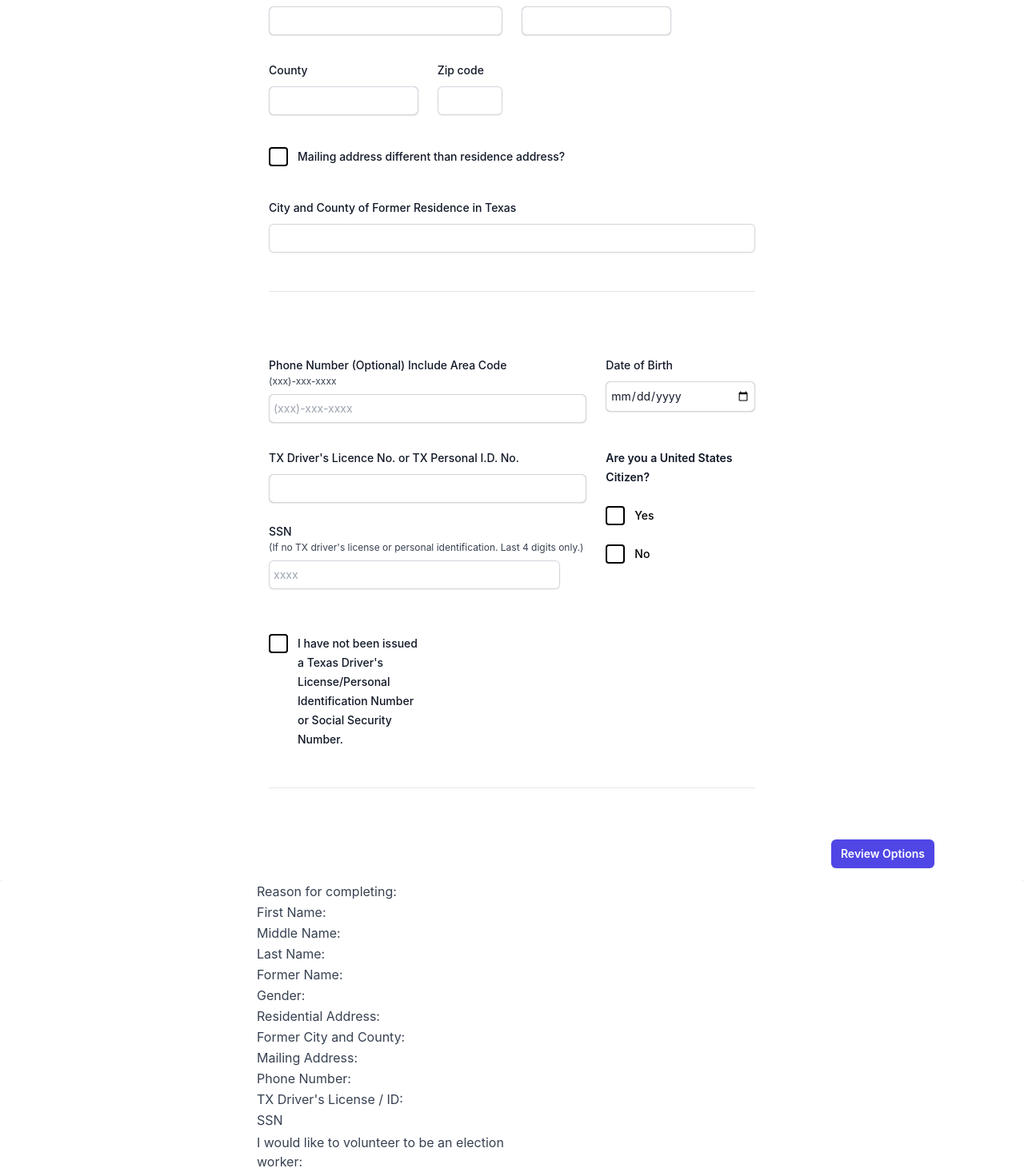
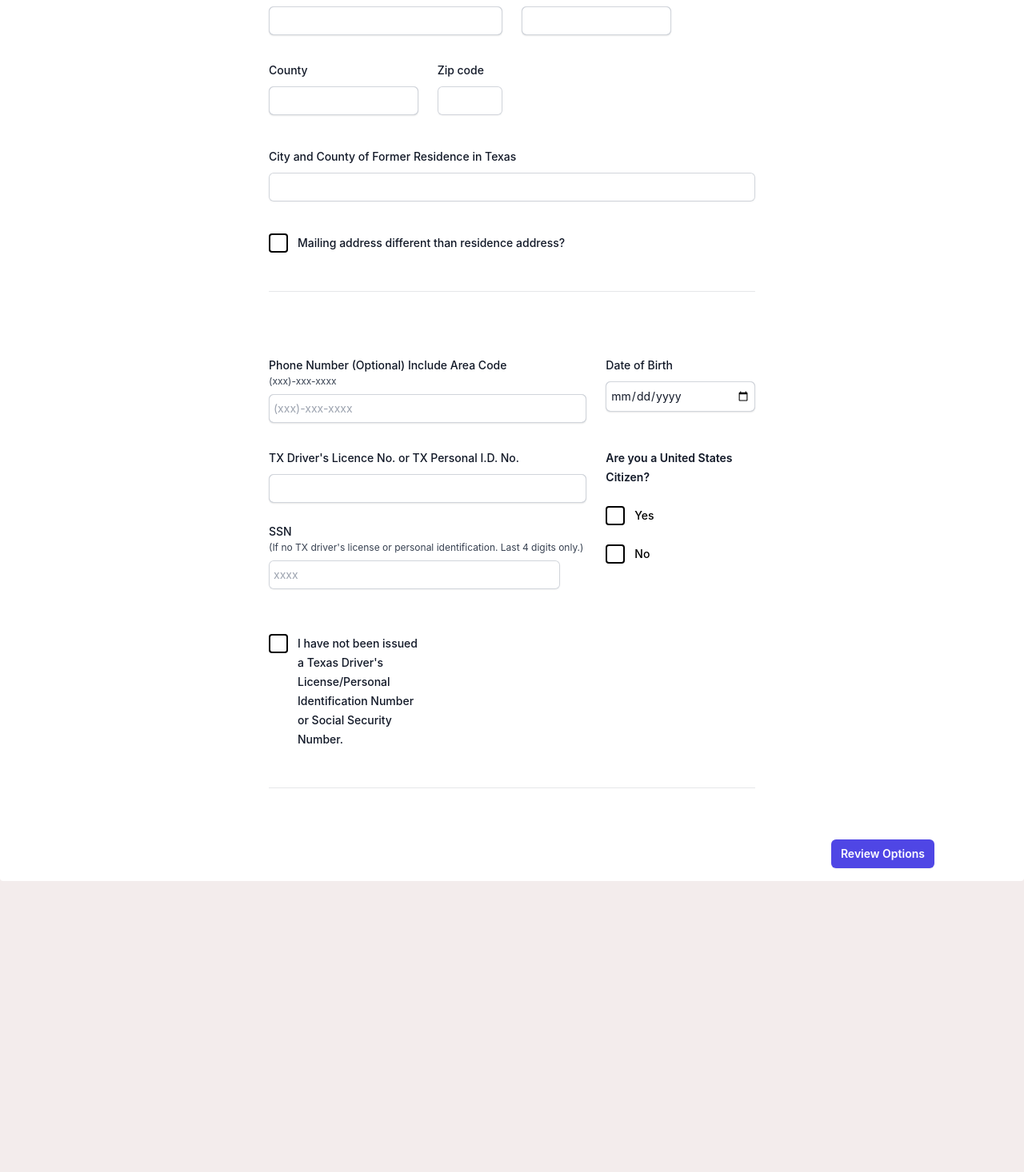
Before and after one commit to racosta323/Reg2VoteTX, a React (Vite) app in the folder client/: page / in a window 1280 px wide. Shown: the part 1450-2916 px from the top of the page at 80% size. After the commit the page ends 2552 px from the top, so only its background shows below. Built offline with nearby package versions, Linux system fonts and the light colour scheme.

Commit message:
adds values to input tags in mailing section; updates conditional so that changes persist when user clicks review options

```diff
--- a/client/src/App.jsx
+++ b/client/src/App.jsx
@@ -10,6 +10,9 @@ function App() {
 
   const [formData, setFormData] = useState(dataKeys)
   const [click, setClick] = useState(false)
+
+  const [isChecked, setIsChecked] = useState(false)
+
 
 
   return (
@@ -29,9 +32,9 @@ function App() {
 
         </div>
       </header>
-      <Form formData={formData} setFormData={setFormData} setClick={setClick} click={click}/>
-      <Confirmation formData={formData}/>
-      {/* {click ? <Confirmation formData={formData} /> : <Form formData={formData} setFormData={setFormData} setClick={setClick} click={click} />} */}
+      {/* <Form formData={formData} setFormData={setFormData} setClick={setClick} click={click}/>
+      <Confirmation formData={formData}/> */}
+      {click ? <Confirmation formData={formData} click={click} setClick={setClick} isChecked={isChecked} setIsChecked = {setIsChecked}/> : <Form formData={formData} setFormData={setFormData} setClick={setClick} click={click} isChecked={isChecked} setIsChecked = {setIsChecked}/>}
     </div>
   )
 }
--- a/client/src/Confirmation.jsx
+++ b/client/src/Confirmation.jsx
@@ -1,35 +1,49 @@
-function Confirmation({ formData }) {
+function Confirmation({ formData, click, setClick, isChecked, setIsChecked }) {
 
-    function reason(data){
-        if (data == '1'){
+    function reason(data) {
+        if (data == '1') {
             return 'New Application'
         }
-        if (data == '2'){
+        if (data == '2') {
             return 'Change of Address, Name, or Other Information'
         }
-        if (data == '3'){
+        if (data == '3') {
             return 'Request for a replacement card'
         }
     }
 
-    function txdl(data){
-        if (data == 'no'){
+    function txdl(data) {
+        if (data == 'no') {
             return "I have not been issued a TX Driver's License, Personal Identification Number, or Social Security Number"
         }
     }
 
+    function election(data) {
+        if (data == 'yes') {
+            return "I would like to volunteer to be an election worker"
+        }
+    }
+
+    function handleClick(){
+        setClick(!click)
+        if (formData.street_address_2){
+            setIsChecked(!isChecked)
+        }
+    }
+
     return (
-        <div className="max-w-4xl md:max-w-7xl w-full bg-white md:flex flex">
-
+        <div className="max-w-4xl md:max-w-7xl w-full bg-white md:flex flex flex-col">
             <div className="md:mx-auto w-1/2">
+                <h1 className="text-gray-700 pb-10 font-bold">REVIEW OPTIONS</h1>
                 <table className="table-auto">
-                    <tbody >
-                        <tr>
-                            <td className="text-gray-700 pr-20 w-1/2">Reason for completing: </td>
+                    <tbody>
+                        <tr className="border-b-4">
+                            <td className="text-gray-700 w-1/2">Reason for completing: </td>
                             <td className="text-gray-700 pl-20">{reason(formData.why)} </td>
                         </tr>
+
                         <tr>
-                            <td className="text-gray-700">First Name: </td>
+                            <td className="text-gray-700 pt-4">First Name: </td>
                             <td className="text-gray-700 pl-20">{formData.first_name} </td>
                         </tr>
                         <tr>
@@ -44,12 +58,12 @@ function Confirmation({ formData }) {
                             <td className="text-gray-700">Former Name: </td>
                             <td className="text-gray-700 pl-20">{formData.former_name} </td>
                         </tr>
-                        <tr>
+                        <tr className="border-b-4">
                             <td className="text-gray-700">Gender: </td>
                             <td className="text-gray-700 pl-20">{formData.gender.charAt(0).toUpperCase() + formData.gender.substr(1).toLowerCase()} </td>
                         </tr>
                         <tr>
-                            <td className="text-gray-700">Residential Address: </td>
+                            <td className="text-gray-700 pt-4">Residential Address: </td>
                             <td className="text-gray-700 pl-20">{formData.street_address} {formData.city} {formData.county} {formData.zip_code} </td>
                         </tr>
                         <tr>
@@ -60,67 +74,39 @@ function Confirmation({ formData }) {
                             <td className="text-gray-700">Mailing Address: </td>
                             <td className="text-gray-700 pl-20">{formData.street_address_2} {formData.city_2} {formData.state} {formData.zip_code_2} </td>
                         </tr>
-                        <tr>
-                            <td className="text-gray-700">Phone Number: </td>
+                        <tr className="border-b-4">
+                            <td className="text-gray-700 ">Phone Number: </td>
                             <td className="text-gray-700 pl-20">{formData.phone} </td>
                         </tr>
                         <tr>
-                            <td className="text-gray-700">TX Driver's License / ID: </td>
-                            <td className="text-gray-700 pl-20">{formData.license} </td>
+                            <td className="text-gray-700 pt-4">TX Driver's License / ID: </td>
+                            <td className="text-gray-700 pl-20 pt-4">{formData.license} </td>
                         </tr>
                         <tr>
-                            <td className="text-gray-700">SSN</td>
+                            <td className="text-gray-700">SSN:</td>
                             <td className="text-gray-700 pl-20">{formData.ssn} </td>
                         </tr>
                         <tr>
+                            <td className="text-gray-700"></td>
                             <td className="text-gray-700">{txdl(formData.no_id)}</td>
                         </tr>
                         <tr>
-                            <td className="text-gray-700">I would like to volunteer to be an election worker: </td>
-                            <td className="text-gray-700 pl-20">{formData.election_worker} </td>
+                            <td className="text-gray-700"></td>
+                            <td className="text-gray-700 py-5">{election(formData.election_worker)}</td>
 
                         </tr>
                     </tbody>
                 </table>
+                <div className='pr-24 pb-24 flex gap-3 justify-end items-center'>
+                    <div className="mt-6 items-center">
+                        <button type="button" className="rounded-md bg-indigo-600 px-3 py-2 text-sm font-semibold text-white shadow-sm hover:bg-indigo-500 focus-visible:outline focus-visible:outline-2 focus-visible:outline-offset-2 focus-visible:outline-indigo-600" onClick={() => setClick(!click)}>Edit</button>
+                    </div>
+                    <div className="mt-6 flex items-center justify-end">
+                        <button type="submit" className="rounded-md bg-indigo-600 px-3 py-2 text-sm font-semibold text-white shadow-sm hover:bg-indigo-500 focus-visible:outline focus-visible:outline-2 focus-visible:outline-offset-2 focus-visible:outline-indigo-600">Submit</button>
+                    </div>
+                </div>
             </div>
-
         </div>
-        // <div className="w-full max-w-4xl bg-white shadow-md md:max-w-7xl md:flex rounded flex flex-col justify-center items-center">
-        //     <div className='flex-initial w-1/2 py-10'>
-        //         <p className="text-gray-700">Reason for completing: {formData.why}</p>
-        //         <br />
-        //         <p className="text-gray-700">First Name: {formData.first_name}</p>
-        //         <p className="text-gray-700">Middle Name: {formData.middle_name}</p>
-        //         <p className="text-gray-700">Last Name: {formData.last_name}</p>
-        //         <p className="text-gray-700">Former Name: {formData.former_name}</p>
-        //         <br />
-        //         <p className="text-gray-700">Gender: {formData.gender}</p>
-        //         <p className="text-gray-700">Residential Address: {formData.street_address}, {formData.city} {formData.county} {formData.zip_code}</p>
-        //         <p className="text-gray-700">Former City and County: {formData.former_res}</p>
-        //         <br />
-        //         <p className="text-gray-700">Mailing Address: {formData.street_address_2} {formData.city_2} {formData.state} {formData.zip_code_2}</p>
-        //         <p className="text-gray-700">Residential Address: {formData.street_address}, {formData.city} {formData.county} {formData.zip_code}</p>
-        //         <p className="text-gray-700">Former City and County: {formData.former_res}</p>
-        //         <br />
-        //         <p className="text-gray-700">Date of Birth: {formData.birth_month} {formData.birth_day} {formData.birth_year}</p>
-        //         <p className="text-gray-700">Phone Number: {formData.phone}</p>
-        //         <p className="text-gray-700">TX Driver's License / ID: {formData.license}</p>
-        //         <p className="text-gray-700">SSN: {formData.ssn}</p>
-        //         <p className="text-gray-700">I have not been issued a TX Driver's License, Personal Identification Number, or Social Security Number: {formData.no_id}</p>
-        //         <br />
-        //         <p className="text-gray-700">I would like to volunteer to be an election worker: {formData.election_worker}</p>
-
-        //         <div className='pr-24 flex gap-3 justify-end items-center'>
-        //             <div className="mt-6 items-center">
-        //                 <button type="button" className="rounded-md bg-indigo-600 px-3 py-2 text-sm font-semibold text-white shadow-sm hover:bg-indigo-500 focus-visible:outline focus-visible:outline-2 focus-visible:outline-offset-2 focus-visible:outline-indigo-600">Edit</button>
-        //             </div>
-        //             <div className="mt-6 flex items-center justify-end">
-        //                 <button type="submit" className="rounded-md bg-indigo-600 px-3 py-2 text-sm font-semibold text-white shadow-sm hover:bg-indigo-500 focus-visible:outline focus-visible:outline-2 focus-visible:outline-offset-2 focus-visible:outline-indigo-600">Submit</button>
-        //             </div>
-        //         </div>
-        //     </div>
-
-        // </div>
     )
 }
 
--- a/client/src/Form/Address.jsx
+++ b/client/src/Form/Address.jsx
@@ -52,12 +52,18 @@ function Address({ formData, handleChange, handleCheckboxChange, isChecked }) {
 
                     </div>
 
-                    {/* add conditionals here */}
+                    <div className="sm:col-span-1 mt-10">
+                        <label htmlFor="former_res" className="block text-sm font-medium leading-6 text-gray-900">City and County of Former Residence in Texas</label>
+                        <div className="mt-2">
+                            <input id="former_res" name="former_res" type="text" autoComplete="given_name" className="block w-full rounded-md border-0 p-1.5 text-gray-900 shadow-sm ring-1 ring-inset ring-gray-300 placeholder:text-gray-400 focus:ring-2 focus:ring-inset focus:ring-indigo-600 sm:text-sm sm:leading-6 bg-transparent" onChange={handleChange} />
+                        </div>
+                    </div>
+
                     <fieldset className='mt-4'>
                         <div className="mt-6 space-y-6">
                             <div className="relative flex gap-x-3">
                                 <div className="flex h-6 items-center">
-                                    <input id="mailing" name="mailing" type="checkbox" checked={isChecked} className="custom-checkbox" onChange={handleCheckboxChange} />
+                                    <input id="mailing" name="mailing" type="checkbox" checked = {isChecked || formData.street_address_2} className="custom-checkbox" onChange={handleCheckboxChange} />
                                 </div>
                                 <div className="text-sm leading-6">
                                     <label htmlFor="mailing" className="font-medium text-gray-900 cursor-pointer">
@@ -68,13 +74,6 @@ function Address({ formData, handleChange, handleCheckboxChange, isChecked }) {
                         </div>
                     </fieldset>
 
-                    <div className="sm:col-span-1 mt-10">
-                        <label htmlFor="former_res" className="block text-sm font-medium leading-6 text-gray-900">City and County of Former Residence in Texas</label>
-                        <div className="mt-2">
-                            <input id="former_res" name="former_res" type="text" autoComplete="given_name" className="block w-full rounded-md border-0 p-1.5 text-gray-900 shadow-sm ring-1 ring-inset ring-gray-300 placeholder:text-gray-400 focus:ring-2 focus:ring-inset focus:ring-indigo-600 sm:text-sm sm:leading-6 bg-transparent" onChange={handleChange} />
-                        </div>
-                    </div>
-
                 </div>
 
             </div>
--- a/client/src/Form/Form.jsx
+++ b/client/src/Form/Form.jsx
@@ -3,15 +3,14 @@ import Address from "./Address"
 import Personal from "./Personal"
 import Purpose from "./Purpose"
 import Mailing from "./Mailing"
-import Confirmation from "../Confirmation"
+
 import { useState } from 'react'
 import dataKeys from "./dataKeys"
 
-function Form({ formData, setFormData, setClick, click }) {
+function Form({ formData, setFormData, setClick, click, isChecked, setIsChecked }) {
 
     // const [formData, setFormData] = useState(dataKeys)
     // const [url, setUrl] = useState('')
-    const [isChecked, setIsChecked] = useState(false)
     const [selectedCheckbox, setSelectedCheckbox] = useState(null)
     const [genderCheckbox, setGenderCheckbox] = useState({
         male: false,
@@ -141,9 +140,7 @@ function Form({ formData, setFormData, setClick, click }) {
         }
     }
 
-    function handleClick(){
-        setClick(!click)
-    }
+
 
 
     const handleSubmit = async (e) => {
@@ -213,7 +210,7 @@ function Form({ formData, setFormData, setClick, click }) {
                 <Personal formData={formData} handleChange={handleInputChange} checkboxHandler={checkboxHandler} isCitizenDisabled={isCitizenDisabled} />
                 <div className='pr-24'>
                     <div className="mt-6 flex items-center justify-end gap-x-6">
-                        <button type="button" className="rounded-md bg-indigo-600 px-3 py-2 text-sm font-semibold text-white shadow-sm hover:bg-indigo-500 focus-visible:outline focus-visible:outline-2 focus-visible:outline-offset-2 focus-visible:outline-indigo-600" onClick={handleClick}>Review Options</button>
+                        <button type="button" className="rounded-md bg-indigo-600 px-3 py-2 text-sm font-semibold text-white shadow-sm hover:bg-indigo-500 focus-visible:outline focus-visible:outline-2 focus-visible:outline-offset-2 focus-visible:outline-indigo-600" onClick={()=>setClick(!click)}>Review Options</button>
                     </div>
                 </div>
 
--- a/client/src/Form/Mailing.jsx
+++ b/client/src/Form/Mailing.jsx
@@ -1,4 +1,4 @@
-function Mailing({ htmlFormData, handleChange }) {
+function Mailing({ htmlFormData, handleChange, formData }) {
     return (
         <div className='p-4 space-y-12'>
             <div className='border-b border-gray-900/10 pb-12 w-1/2 flex space-x-20 mx-auto'>
@@ -15,7 +15,7 @@ function Mailing({ htmlFormData, handleChange }) {
                             </p>
                             <div className='mt-2'>
                                 <div className="flex rounded-md shadow-sm ring-1 ring-inset ring-gray-300 focus-within:ring-2 focus-within:ring-inset focus-within:ring-indigo-600 sm:max-w-md">
-                                    <input type="text" name="street_address_2" id="street_address_2" autoComplete="street_address_2" className="block w-full rounded-md border-0 bg-transparent p-1.5 text-gray-900 shadow-sm ring-1 ring-inset ring-gray-300 placeholder:text-gray-400 focus:ring-2 focus:ring-inset focus:ring-indigo-600 sm:text-sm sm:leading-6" onChange={handleChange} />
+                                    <input type="text" name="street_address_2" id="street_address_2" autoComplete="street_address_2" className="block w-full rounded-md border-0 bg-transparent p-1.5 text-gray-900 shadow-sm ring-1 ring-inset ring-gray-300 placeholder:text-gray-400 focus:ring-2 focus:ring-inset focus:ring-indigo-600 sm:text-sm sm:leading-6" onChange={handleChange} value={formData.street_address_2}/>
                                 </div>
                             </div>
                         </div>
@@ -26,7 +26,7 @@ function Mailing({ htmlFormData, handleChange }) {
                             </label>
                             <div className='mt-2'>
                                 <div className="flex rounded-md shadow-sm ring-1 ring-inset ring-gray-300 focus-within:ring-2 focus-within:ring-inset focus-within:ring-indigo-600 sm:max-w-md">
-                                    <input type="text" name="city_2" id="city_2" autoComplete="city_2" className="block w-full rounded-md border-0 bg-transparent p-1.5 text-gray-900 shadow-sm ring-1 ring-inset ring-gray-300 placeholder:text-gray-400 focus:ring-2 focus:ring-inset focus:ring-indigo-600 sm:text-sm sm:leading-6" onChange={handleChange} />
+                                    <input type="text" name="city_2" id="city_2" autoComplete="city_2" className="block w-full rounded-md border-0 bg-transparent p-1.5 text-gray-900 shadow-sm ring-1 ring-inset ring-gray-300 placeholder:text-gray-400 focus:ring-2 focus:ring-inset focus:ring-indigo-600 sm:text-sm sm:leading-6" onChange={handleChange} value={formData.city_2}/>
                                 </div>
                             </div>
                         </div>
@@ -37,7 +37,7 @@ function Mailing({ htmlFormData, handleChange }) {
                             </label>
                             <div className='mt-2'>
                                 <div className="flex rounded-md shadow-sm ring-1 ring-inset ring-gray-300 focus-within:ring-2 focus-within:ring-inset focus-within:ring-indigo-600 sm:max-w-md">
-                                    <input type="text" name="state" id="state" autoComplete="state" className="block w-full rounded-md border-0 bg-transparent p-1.5 text-gray-900 shadow-sm ring-1 ring-inset ring-gray-300 placeholder:text-gray-400 focus:ring-2 focus:ring-inset focus:ring-indigo-600 sm:text-sm sm:leading-6" onChange={handleChange} />
+                                    <input type="text" name="state" id="state" autoComplete="state" className="block w-full rounded-md border-0 bg-transparent p-1.5 text-gray-900 shadow-sm ring-1 ring-inset ring-gray-300 placeholder:text-gray-400 focus:ring-2 focus:ring-inset focus:ring-indigo-600 sm:text-sm sm:leading-6" onChange={handleChange} value={formData.state}/>
                                 </div>
                             </div>
                         </div>
@@ -45,7 +45,7 @@ function Mailing({ htmlFormData, handleChange }) {
                         <div className="sm:col-span-1">
                             <label htmlFor="zip_code_2" className="block text-sm font-medium leading-6 text-gray-900">Zip code</label>
                             <div className="mt-2">
-                                <input id="zip_code_2" name="zip_code_2" type="text" autoComplete="given_name" className="block w-full rounded-md border-0 p-1.5 text-gray-900 shadow-sm ring-1 ring-inset ring-gray-300 placeholder:text-gray-400 focus:ring-2 focus:ring-inset focus:ring-indigo-600 sm:text-sm sm:leading-6 bg-transparent" onChange={handleChange} />
+                                <input id="zip_code_2" name="zip_code_2" type="text" autoComplete="given_name" className="block w-full rounded-md border-0 p-1.5 text-gray-900 shadow-sm ring-1 ring-inset ring-gray-300 placeholder:text-gray-400 focus:ring-2 focus:ring-inset focus:ring-indigo-600 sm:text-sm sm:leading-6 bg-transparent" onChange={handleChange} value={formData.zip_code_2}/>
                             </div>
                         </div>
                     </div>
--- a/client/src/index.css
+++ b/client/src/index.css
@@ -28,6 +28,7 @@
   height: 1.5rem;
   position: relative;
   display: inline-block;
+  cursor: pointer;
 }
 
 .custom-checkbox:checked {
```
Also changed, not shown: client/src/Form/Purpose.jsx (+8 -2 lines).
